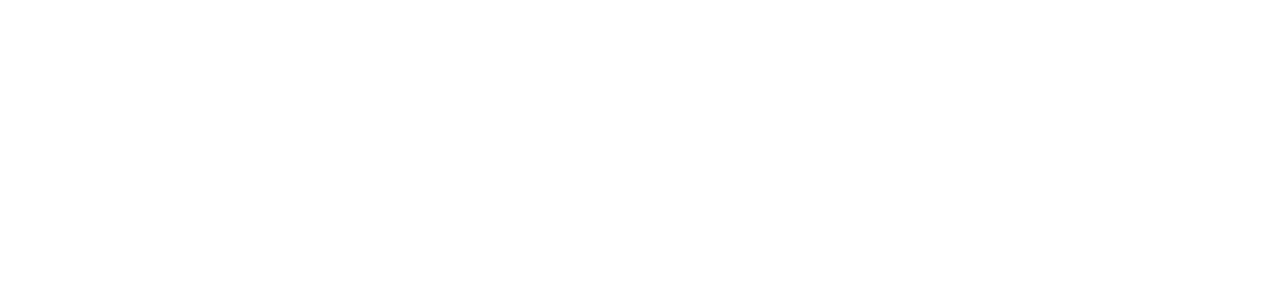
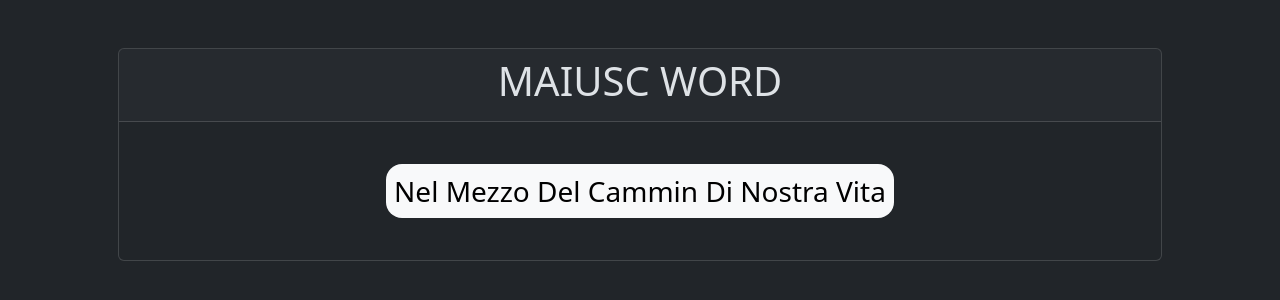
Before and after one commit to GiuseppeCassone/js-jsnacks-blocco-3, a plain HTML site: page Snack5/index.html in a window 1280 px wide. Drawn offline with nearby package versions, Linux system fonts and the light colour scheme.

Commit message:
stilizzato lo snack 5 ed esercizio finito

```diff
--- a/Snack5/index.html
+++ b/Snack5/index.html
@@ -1,5 +1,5 @@
 <!DOCTYPE html>
-<html lang="it">
+<html lang="it" data-bs-theme="dark">
 <head>
     <meta charset="UTF-8">
     <meta name="viewport" content="width=device-width, initial-scale=1.0">
@@ -9,6 +9,21 @@
 </head>
 <body>
 
+
+    <div class="container mt-5">
+
+        <div class="row px-5">
+            <div class="card text-center p-0">
+                <div class="card-header">
+                  <h1>MAIUSC WORD</h1>
+                </div>
+                <div class="card-body p-5">
+                  <span id="maiusc-word" class="card-text fs-3 bg-light p-2 rounded-4 text-black"></span>
+                </div>
+              </div>
+        </div>
+    </div>
+
     <script src="./js/script.js"></script>
     <script src="https://cdn.jsdelivr.net/npm/bootstrap@5.3.2/dist/js/bootstrap.bundle.min.js" integrity="sha384-C6RzsynM9kWDrMNeT87bh95OGNyZPhcTNXj1NW7RuBCsyN/o0jlpcV8Qyq46cDfL" crossorigin="anonymous"></script>
 </body>
--- a/Snack5/js/script.js
+++ b/Snack5/js/script.js
@@ -14,4 +14,4 @@ function maiuscLetters(string) {
 }
 
 const stringWithMaiusc = maiuscLetters("nel mezzo del cammin di nostra vita");
-console.log(stringWithMaiusc);
+document.getElementById(`maiusc-word`).innerHTML = stringWithMaiusc;
```
